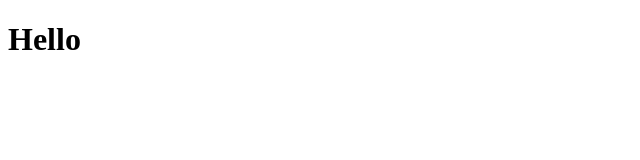
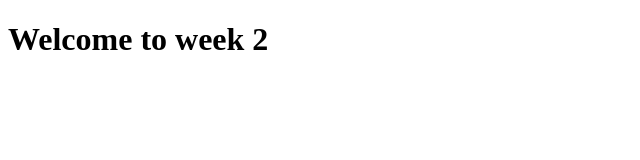
Before and after one commit to deveshshrestha07/SIT725, a website: page week2/public/index.html in a window 1280 px wide. Shown: the whole page, without its empty margins (0-640 px from the left). Drawn offline with Linux system fonts and the light colour scheme.

Commit message:
First Commit

```diff
--- a/week2/public/index.html
+++ b/week2/public/index.html
@@ -2,7 +2,8 @@
 <html lang="en">
 
 <body>
-    <h1>Hello</h1>
+    <h1>Welcome to week 2
+    </h1>
 </body>
 
 </html>
```
Also changed, not shown: 1 other file.
